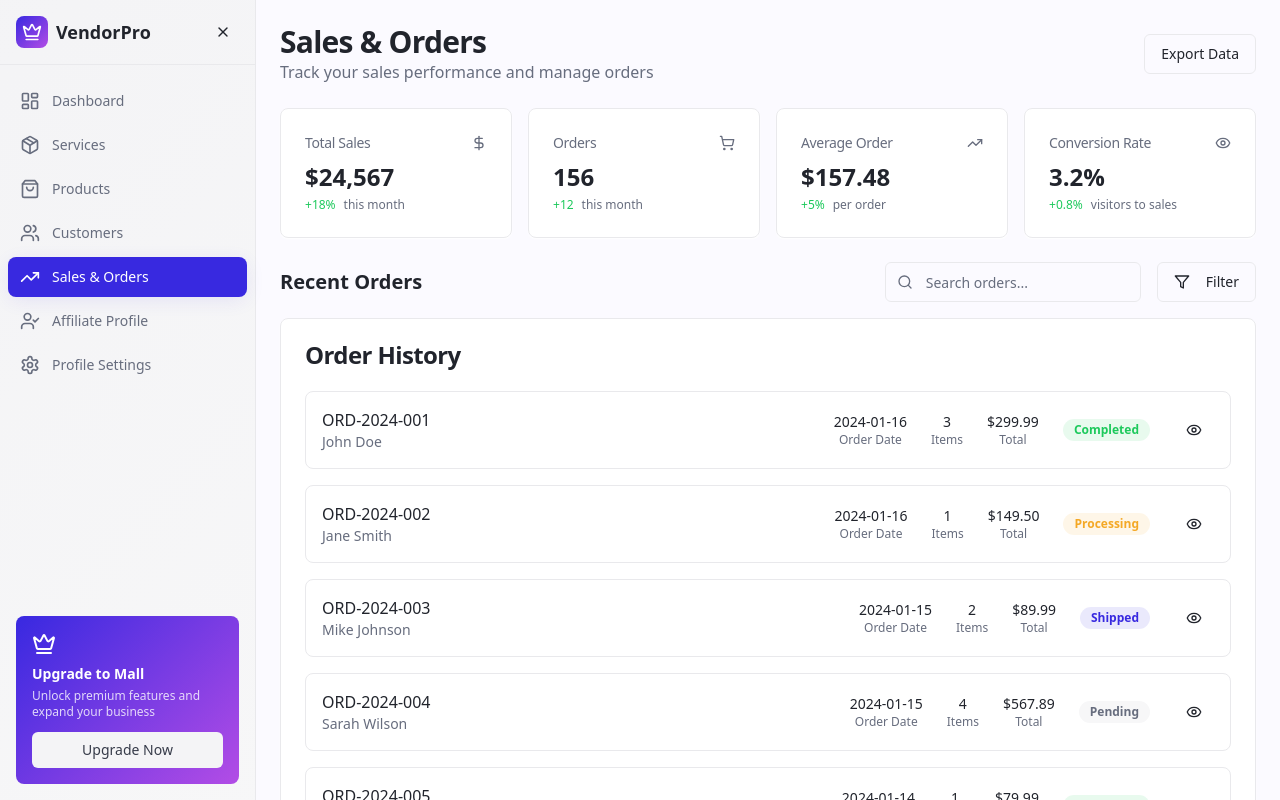
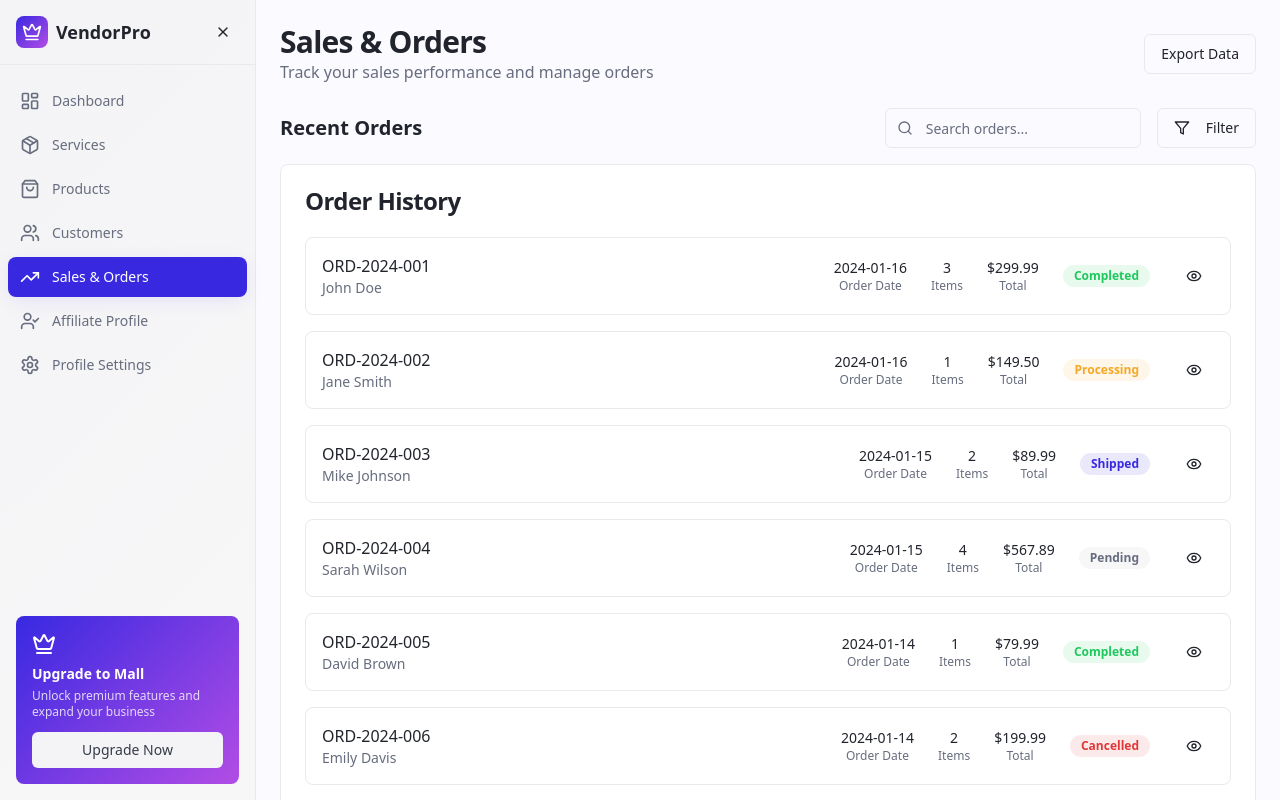
Before and after one commit to calvinklein5434-cyber/vendoradmin, a React (Vite) app: page /sales in a window 1280 px wide. Built offline with nearby package versions, Linux system fonts and the light colour scheme.

Commit message:
Remove sales metrics

```diff
--- a/src/pages/Sales.tsx
+++ b/src/pages/Sales.tsx
@@ -9,40 +9,6 @@ import { DashboardCard } from "@/components/DashboardCard";
 export default function Sales() {
   const [searchTerm, setSearchTerm] = useState("");
 
-  const salesStats = [
-    {
-      title: "Total Sales",
-      value: "$24,567",
-      description: "this month",
-      icon: <DollarSign className="h-4 w-4" />,
-      trend: "up" as const,
-      trendValue: "18%"
-    },
-    {
-      title: "Orders",
-      value: "156",
-      description: "this month",
-      icon: <ShoppingCart className="h-4 w-4" />,
-      trend: "up" as const,
-      trendValue: "12"
-    },
-    {
-      title: "Average Order",
-      value: "$157.48",
-      description: "per order",
-      icon: <TrendingUp className="h-4 w-4" />,
-      trend: "up" as const,
-      trendValue: "5%"
-    },
-    {
-      title: "Conversion Rate",
-      value: "3.2%",
-      description: "visitors to sales",
-      icon: <Eye className="h-4 w-4" />,
-      trend: "up" as const,
-      trendValue: "0.8%"
-    }
-  ];
 
   const orders = [
     {
@@ -134,12 +100,6 @@ export default function Sales() {
         </div>
       </div>
 
-      {/* Sales Stats */}
-      <div className="grid gap-4 md:grid-cols-2 lg:grid-cols-4">
-        {salesStats.map((stat, index) => (
-          <DashboardCard key={index} {...stat} />
-        ))}
-      </div>
 
       {/* Orders Section */}
       <div className="space-y-4">
```
